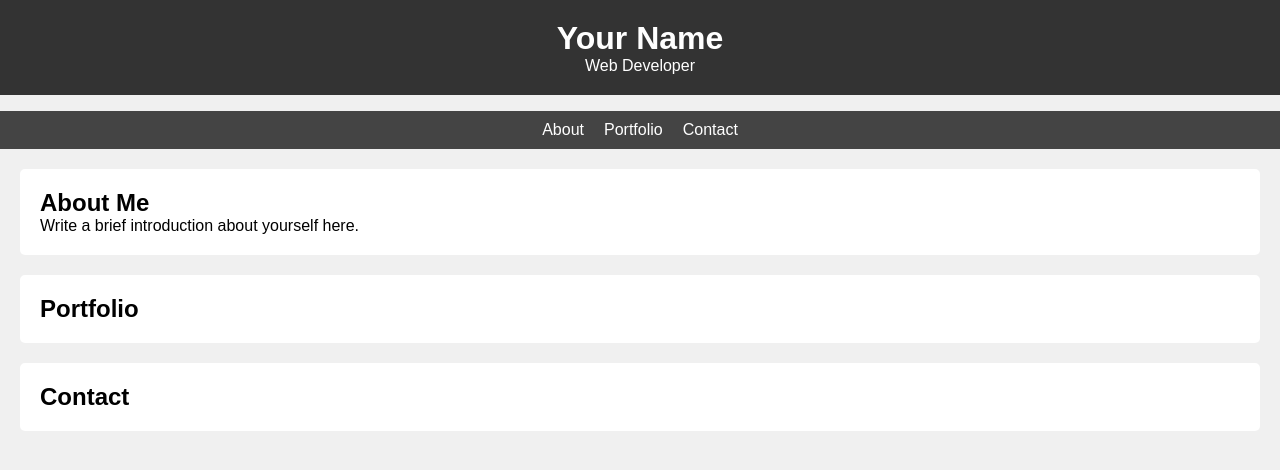
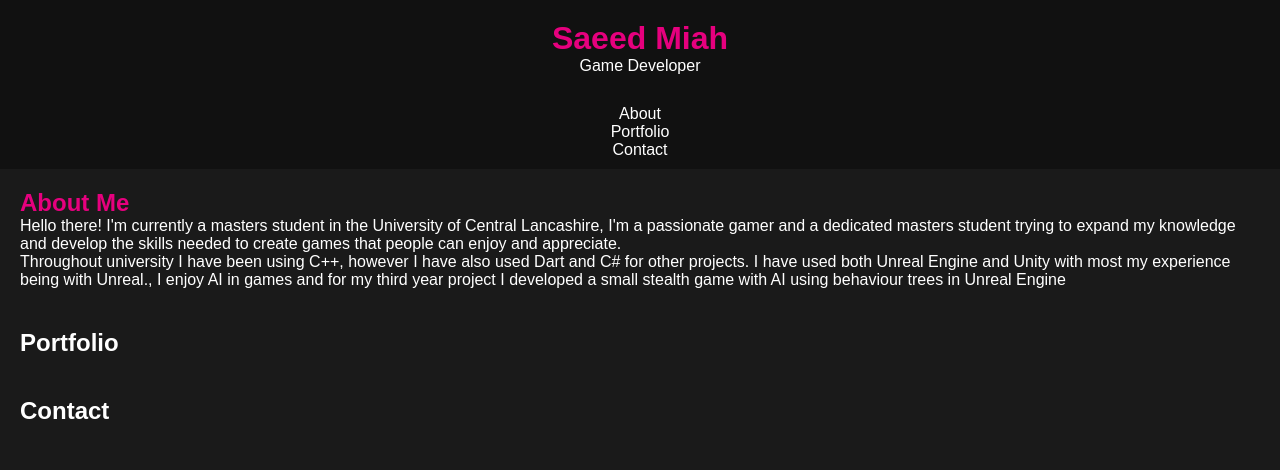
Before and after one commit to Smiah11/smiah11.github.io, a plain HTML site: page index.html in a window 1280 px wide. Drawn offline with Linux system fonts and the light colour scheme.

Commit message:
Initial commit

```diff
--- a/index.html
+++ b/index.html
@@ -3,13 +3,13 @@
 <head>
     <meta charset="UTF-8">
     <meta name="viewport" content="width=device-width, initial-scale=1.0">
-    <title>Your Name - Portfolio</title>
+    <title>Saeed Miah - Portfolio</title>
     <link rel="stylesheet" href="styles.css">
 </head>
 <body>
     <header>
-        <h1>Your Name</h1>
-        <p>Web Developer</p>
+        <h1>Saeed Miah</h1>
+        <p>Game Developer</p>
     </header>
     <nav>
         <ul>
@@ -19,8 +19,14 @@
         </ul>
     </nav>
     <section id="about">
-        <h2>About Me</h2>
-        <p>Write a brief introduction about yourself here.</p>
+        <h1>About Me</h1>
+        <p> Hello there! I'm currently a masters student in the University of Central Lancashire, I'm a passionate gamer
+            and a dedicated masters student trying to expand my knowledge and develop the skills needed to create games
+            that people can enjoy and appreciate. </p>
+
+        <p> Throughout university I have been using C++, however I have also used Dart and C# for other projects. I have used
+            both Unreal Engine and Unity with most my experience being with Unreal., I enjoy AI in games and for my third year
+            project I developed a small stealth game with AI using behaviour trees in Unreal Engine</p>
     </section>
     <section id="portfolio">
         <h2>Portfolio</h2>
--- a/styles.css
+++ b/styles.css
@@ -1,41 +1,53 @@
 /* Reset some default styles */
-body, h1, h2, p {
+* {
     margin: 0;
     padding: 0;
+    box-sizing: border-box;
 }
 
+/* Body styles */
 body {
+    background-color: #1a1a1a;
+    color: #fff;
     font-family: Arial, sans-serif;
-    background-color: #f0f0f0;
 }
 
+/* Header styles */
 header {
-    background-color: #333;
+    background-color: #111;
+    padding: 20px;
+    text-align: center;
+}
+
+h1 {
+    color: #e6007e; /* Dark purple */
+}
+
+/* Navigation styles */
+nav {
+    background-color: #111;
+    text-align: center;
+    padding: 10px;
+}
+
+nav a {
     color: #fff;
-    text-align: center;
+    text-decoration: none;
+    margin: 0 15px;
+}
+
+nav a:hover {
+    color: #e6007e; /* Dark purple on hover */
+}
+
+/* Content section styles */
+section {
     padding: 20px;
 }
 
-nav ul {
-    list-style: none;
-    display: flex;
-    justify-content: center;
-    background-color: #444;
+/* Footer styles */
+footer {
+    background-color: #111;
+    text-align: center;
     padding: 10px;
 }
-
-nav li {
-    margin: 0 10px;
-}
-
-nav a {
-    text-decoration: none;
-    color: #fff;
-}
-
-section {
-    padding: 20px;
-    background-color: #fff;
-    margin: 20px;
-    border-radius: 5px;
-}
```
